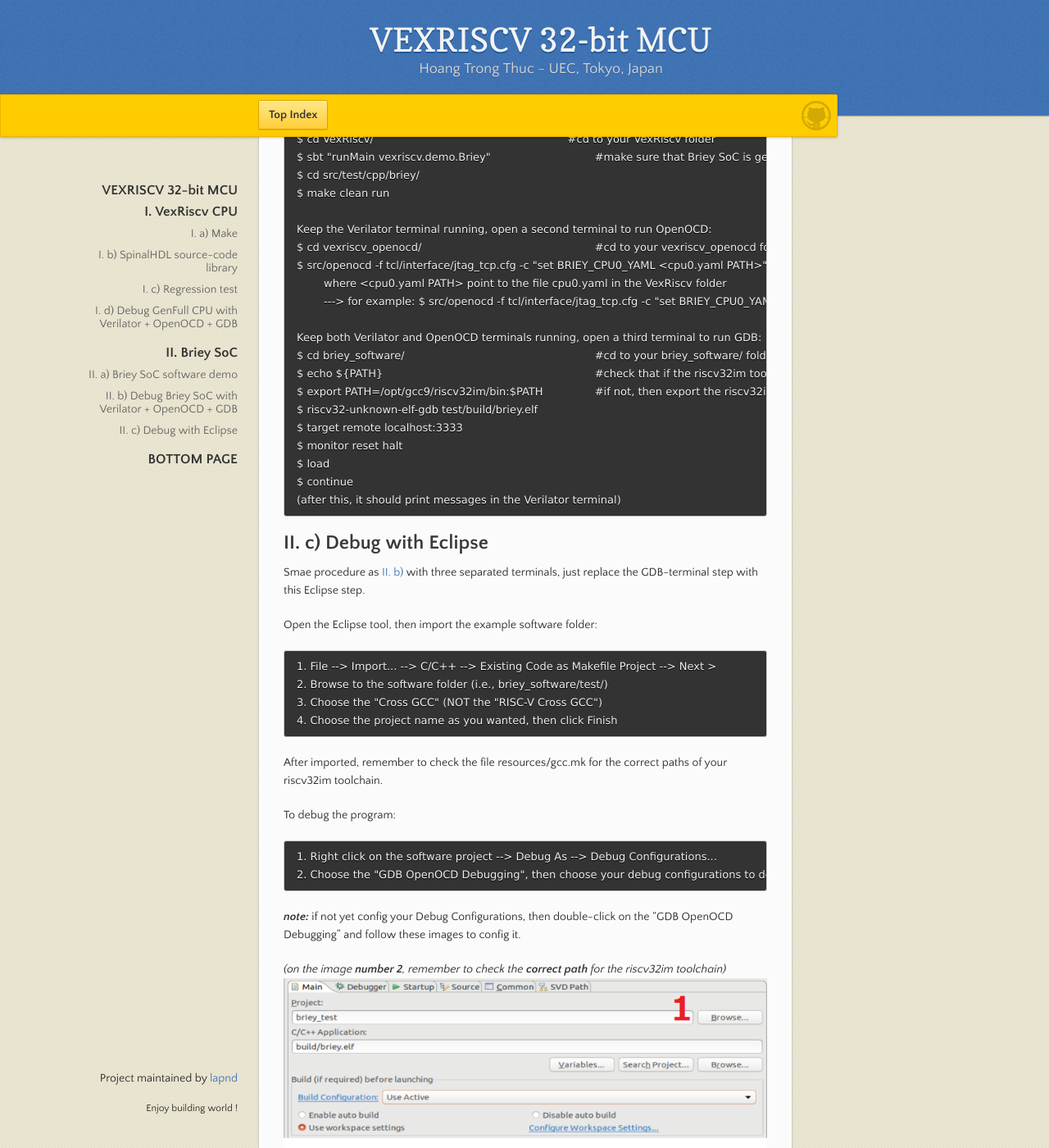
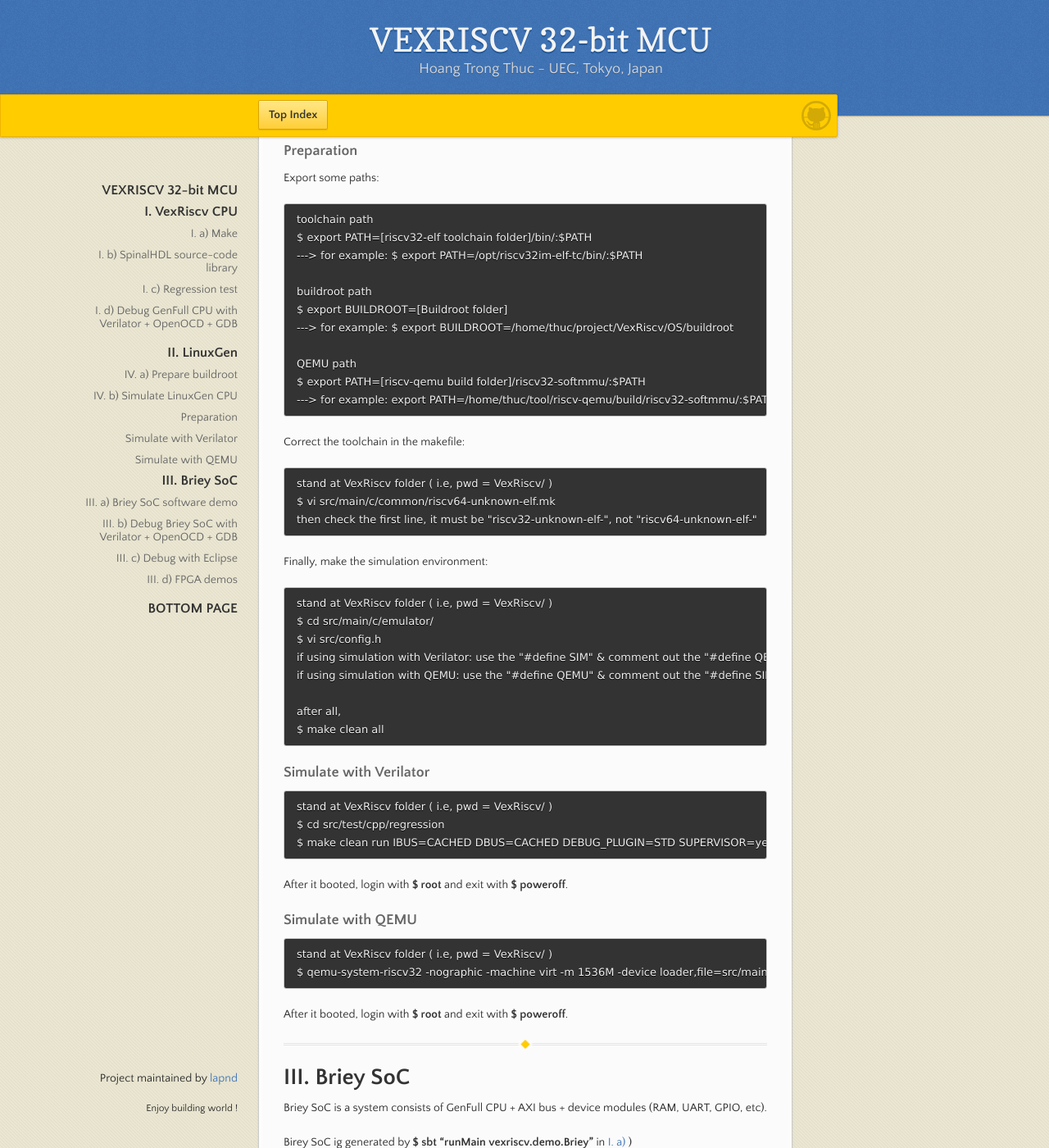
Before and after one commit to lapnd/httdes.github.io, a Jekyll site: the page built from vexriscv.md, in a window 1280 px wide and 1400 px high, scrolled down 2570 px. Shown: the whole window at 82% size. Built offline with Jekyll 4.4.1, drawn with Linux system fonts in a browser that asks for light colours; our own code applies the rules of GitHub Pages for plain Markdown files; some of the changed text lies outside the part shown.

Commit message:
Update vexriscv.md

```diff
--- a/vexriscv.md
+++ b/vexriscv.md
@@ -84,13 +84,89 @@ Finally, on the third terminal, run GDB:
 
 * * *
 
-# II. Briey SoC
+# II. LinuxGen
+
+This section works with the LinuxGen CPU after the LinuxGen CPU is generated.
+
+( *i.e.*, after the **$ sbt "runMain vexriscv.demo.LinuxGen"** in [I. a)](#i-a-git-clone--generate-cpu) )
+
+More details about the LinuxGen CPU simulation is in the file: **src/main/scala/vexriscv/demo/Linux.scala**.
+
+## IV. a) Prepare buildroot
+
+To simulate Linux OS, we need a buildroot, so clone it to your machine: (ref [link](https://github.com/SpinalHDL/buildroot))
+
+	$ cd to where you want to clone
+	$ git clone https://github.com/SpinalHDL/buildroot.git
+	$ cd buildroot/
+	$ git checkout f1bbee4
+	$ git submodule update --init --recursive
+
+Then follow this to 'make'
+
+	$ make spinal_vexriscv_sim_defconfig
+	$ make -j$(nproc)
+	$ output/host/bin/riscv32-linux-objcopy -O binary output/images/vmlinux output/images/Image
+
+## IV. b) Simulate LinuxGen CPU
+
+### Preparation
+
+Export some paths:
+
+	toolchain path
+	$ export PATH=[riscv32-elf toolchain folder]/bin/:$PATH
+	---> for example: $ export PATH=/opt/riscv32im-elf-tc/bin/:$PATH
+
+	buildroot path
+	$ export BUILDROOT=[Buildroot folder]
+	---> for example: $ export BUILDROOT=/home/thuc/project/VexRiscv/OS/buildroot
+
+	QEMU path
+	$ export PATH=[riscv-qemu build folder]/riscv32-softmmu/:$PATH
+	---> for example: export PATH=/home/thuc/tool/riscv-qemu/build/riscv32-softmmu/:$PATH
+
+Correct the toolchain in the makefile:
+
+	stand at VexRiscv folder ( i.e, pwd = VexRiscv/ )
+	$ vi src/main/c/common/riscv64-unknown-elf.mk
+	then check the first line, it must be "riscv32-unknown-elf-", not "riscv64-unknown-elf-"
+
+Finally, make the simulation environment:
+
+	stand at VexRiscv folder ( i.e, pwd = VexRiscv/ )
+	$ cd src/main/c/emulator/
+	$ vi src/config.h
+	if using simulation with Verilator: use the "#define SIM" & comment out the "#define QEMU"
+	if using simulation with QEMU: use the "#define QEMU" & comment out the "#define SIM"
+
+	after all,
+	$ make clean all
+
+### Simulate with Verilator
+
+	stand at VexRiscv folder ( i.e, pwd = VexRiscv/ )
+	$ cd src/test/cpp/regression
+	$ make clean run IBUS=CACHED DBUS=CACHED DEBUG_PLUGIN=STD SUPERVISOR=yes CSR=yes DEBUG_PLUGIN=no COMPRESSED=no LRSC=yes AMO=yes REDO=0 DHRYSTONE=no LINUX_SOC=yes EMULATOR=../../../main/c/emulator/build/emulator.bin VMLINUX=$BUILDROOT/output/images/Image DTB=$BUILDROOT/board/spinal/vexriscv_sim/rv32.dtb RAMDISK=$BUILDROOT/output/images/rootfs.cpio WITH_USER_IO=yes TRACE=no FLOW_INFO=no
+
+After it booted, login with **$ root** and exit with **$ poweroff**.
+
+### Simulate with QEMU
+
+	stand at VexRiscv folder ( i.e, pwd = VexRiscv/ )
+	$ qemu-system-riscv32 -nographic -machine virt -m 1536M -device loader,file=src/main/c/emulator/build/emulator.bin,addr=0x80000000,cpu-num=0 -device loader,file=$BUILDROOT/board/spinal/vexriscv_sim/rv32.dtb,addr=0xC3000000 -device loader,file=$BUILDROOT/output/images/Image,addr=0xC0000000 -device loader,file=$BUILDROOT/output/images/rootfs.cpio,addr=0xc2000000
+
+After it booted, login with **$ root** and exit with **$ poweroff**.
+
+* * *
+
+# III. Briey SoC
 
 Briey SoC is a system consists of GenFull CPU + AXI bus + device modules (RAM, UART, GPIO, etc).
 
 Birey SoC ig generated by **$ sbt "runMain vexriscv.demo.Briey"** in [I. a)](#i-a-make) )
 
-## II. a) Briey SoC software demo
+## III. a) Briey SoC software demo
 
 First, clone the Briey SoC software demo to your local machine.
 
@@ -98,7 +174,7 @@ First, clone the Briey SoC software demo to your local machine.
 
 This contains the first test demo under the **"test"** folder, and some other example demos.
 
-## II. b) Debug Briey SoC with Verilator + OpenOCD + GDB
+## III. b) Debug Briey SoC with Verilator + OpenOCD + GDB
 
 The Verilator emulates the Briey SoC. If you are using FPGA (or chip), then the real hardware will replace the Verilator. But the running scheme stays the same.
 
@@ -131,18 +207,18 @@ To debug the Briey SoC with Verilator + OpenOCD + GDB:
 	$ continue
 	(after this, it should print messages in the Verilator terminal)
 
-## II. c) Debug with Eclipse
+## III. c) Debug with Eclipse
 
-Smae procedure as [II. b)](#ii-b-debug-briey-soc-with-verilator--openocd--gdb) with three separated terminals, just replace the GDB-terminal step with this Eclipse step.
+Smae procedure as [III. b)](#iii-b-debug-briey-soc-with-verilator--openocd--gdb) with three separated terminals, just replace the GDB-terminal step with this Eclipse step.
 
 Open the Eclipse tool, then import the example software folder:
 
 	1. File --> Import... --> C/C++ --> Existing Code as Makefile Project --> Next >
-	2. Browse to the software folder (i.e., briey_software/test/)
+	2. Browse to the software folder (briey_software/test/ for example)
 	3. Choose the "Cross GCC" (NOT the "RISC-V Cross GCC")
 	4. Choose the project name as you wanted, then click Finish
 
-After imported, remember to check the file resources/gcc.mk for the correct paths of your riscv32im toolchain.
+After imported, remember to check the file resources/gcc.mk for the RISCV_PATH variable for the correct path of your riscv32im toolchain.
 
 To debug the program:
 
@@ -154,6 +230,12 @@ To debug the program:
 *(on the image **number 2**, remember to check the **correct path** for the riscv32im toolchain)*
 ![DebugConfig](./debug_configuration.png)
 
+## III. d) FPGA demos
+
+Follow the instructions.
+
+The link included various example bare-metal projects (Quartus + Eclipse) for many FPGA boards.
+
 * * *
 
 # BOTTOM PAGE
```
